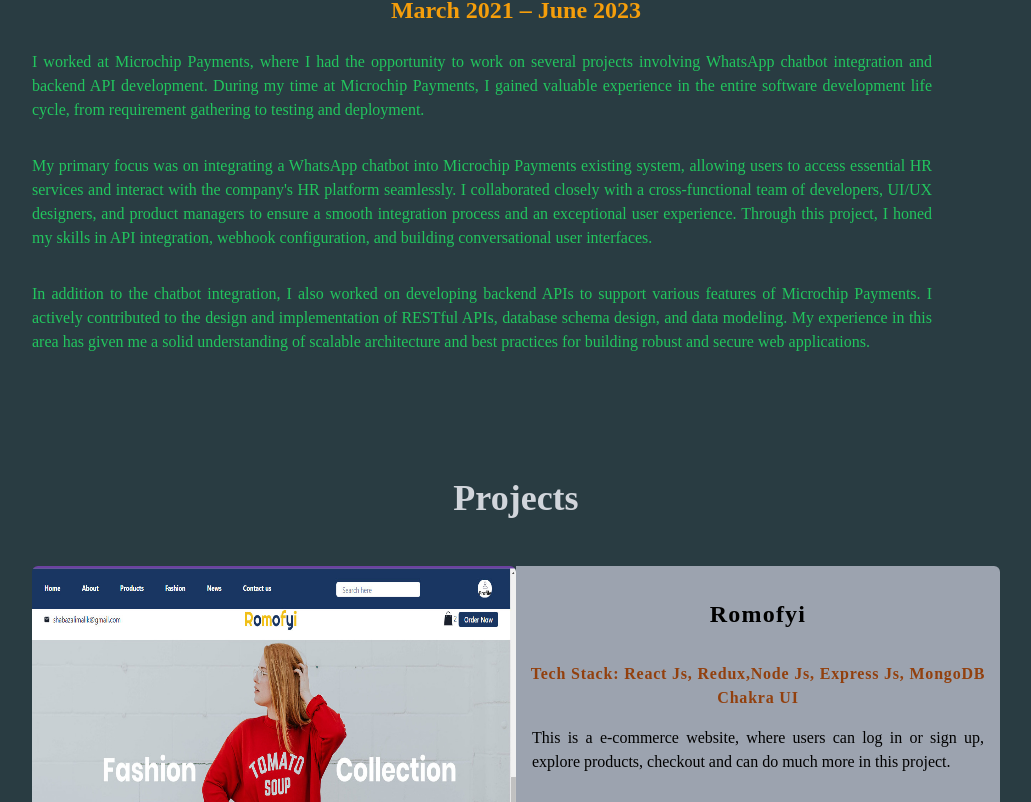
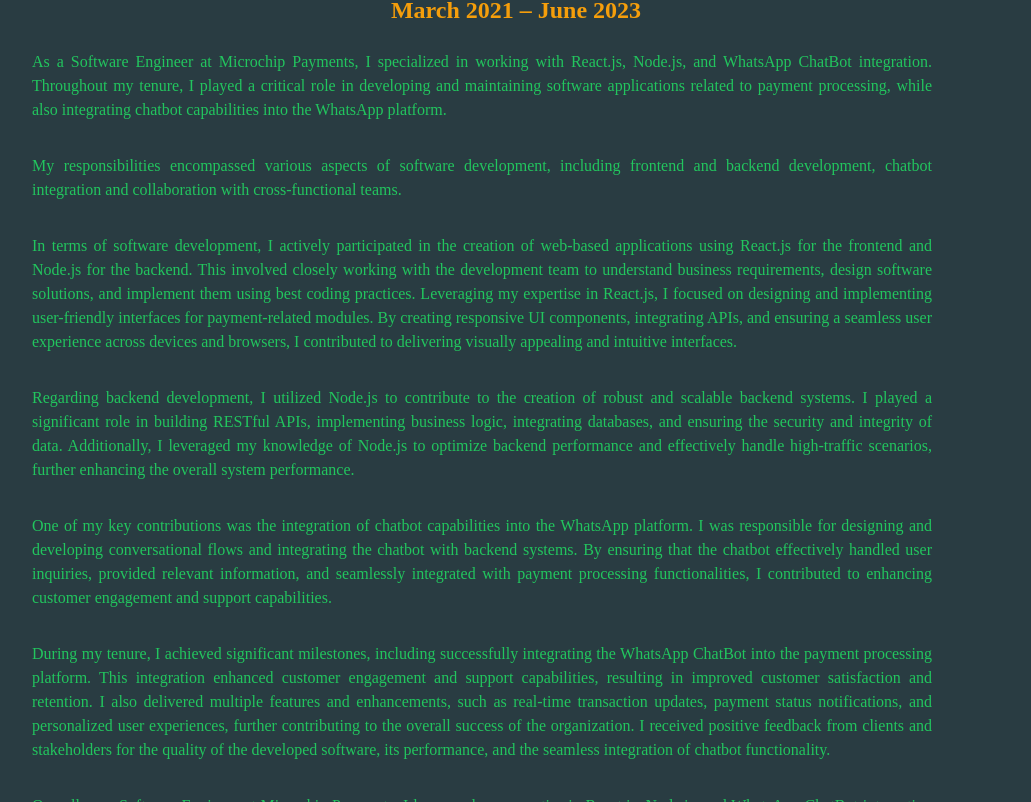
Before and after one commit to shabazalimalik69/shabazalimalik69.github.io, a React (Create React App) app: page / in a window 1280 px wide. Shown: the part 2398-3200 px from the top of the page, without its empty margins (124-1155 px from the left). Built offline with nearby package versions, Linux system fonts and the light colour scheme.

Commit message:
Experience Updated

```diff
--- a/src/components/Experience.jsx
+++ b/src/components/Experience.jsx
@@ -13,13 +13,25 @@
             <h2 className='py-2 font-bold text-amber-500  text-1xl sm:text-2xl'>Microchip Payments	| Hubballi, Karnataka.</h2>
             <h2 className='py-2 font-bold text-amber-500  text-1xl sm:text-2xl'>March 2021 – June 2023</h2>
           <h6 className='text-justify text-green-500 py-4  max-w-[900px] '>
-          I worked at Microchip Payments, where I had the opportunity to work on several projects involving WhatsApp chatbot integration and backend API development. During my time at Microchip Payments, I gained valuable experience in the entire software development life cycle, from requirement gathering to testing and deployment.
+          As a Software Engineer at Microchip Payments, I specialized in working with React.js, Node.js, and WhatsApp ChatBot integration. Throughout my tenure, I played a critical role in developing and maintaining software applications related to payment processing, while also integrating chatbot capabilities into the WhatsApp platform.
  </h6>
  <h6 className='text-justify text-green-500 py-4  max-w-[900px] '>
- My primary focus was on integrating a WhatsApp chatbot into Microchip Payments existing system, allowing users to access essential HR services and interact with the company's HR platform seamlessly. I collaborated closely with a cross-functional team of developers, UI/UX designers, and product managers to ensure a smooth integration process and an exceptional user experience. Through this project, I honed my skills in API integration, webhook configuration, and building conversational user interfaces.
+ My responsibilities encompassed various aspects of software development, including frontend and backend development, chatbot integration and collaboration with cross-functional teams.
  </h6>
  <h6 className='text-justify text-green-500 py-4  max-w-[900px] '>
- In addition to the chatbot integration, I also worked on developing backend APIs to support various features of Microchip Payments. I actively contributed to the design and implementation of RESTful APIs, database schema design, and data modeling. My experience in this area has given me a solid understanding of scalable architecture and best practices for building robust and secure web applications.
+ In terms of software development, I actively participated in the creation of web-based applications using React.js for the frontend and Node.js for the backend. This involved closely working with the development team to understand business requirements, design software solutions, and implement them using best coding practices. Leveraging my expertise in React.js, I focused on designing and implementing user-friendly interfaces for payment-related modules. By creating responsive UI components, integrating APIs, and ensuring a seamless user experience across devices and browsers, I contributed to delivering visually appealing and intuitive interfaces.
+ </h6>
+ <h6 className='text-justify text-green-500 py-4  max-w-[900px] '>
+ Regarding backend development, I utilized Node.js to contribute to the creation of robust and scalable backend systems. I played a significant role in building RESTful APIs, implementing business logic, integrating databases, and ensuring the security and integrity of data. Additionally, I leveraged my knowledge of Node.js to optimize backend performance and effectively handle high-traffic scenarios, further enhancing the overall system performance.
+ </h6>
+ <h6 className='text-justify text-green-500 py-4  max-w-[900px] '>
+ One of my key contributions was the integration of chatbot capabilities into the WhatsApp platform. I was responsible for designing and developing conversational flows and integrating the chatbot with backend systems. By ensuring that the chatbot effectively handled user inquiries, provided relevant information, and seamlessly integrated with payment processing functionalities, I contributed to enhancing customer engagement and support capabilities.
+ </h6>
+ <h6 className='text-justify text-green-500 py-4  max-w-[900px] '>
+ During my tenure, I achieved significant milestones, including successfully integrating the WhatsApp ChatBot into the payment processing platform. This integration enhanced customer engagement and support capabilities, resulting in improved customer satisfaction and retention. I also delivered multiple features and enhancements, such as real-time transaction updates, payment status notifications, and personalized user experiences, further contributing to the overall success of the organization. I received positive feedback from clients and stakeholders for the quality of the developed software, its performance, and the seamless integration of chatbot functionality.
+ </h6>
+ <h6 className='text-justify text-green-500 py-4  max-w-[900px] '>
+ Overall, as a Software Engineer at Microchip Payments, I leveraged my expertise in React.js, Node.js, and WhatsApp ChatBot integration to develop and maintain software applications for payment processing. Through my contributions in software development, code review, testing, troubleshooting, and collaboration with cross-functional teams, I actively contributed to the growth and success.
  </h6>
           </div>
       </div>
```
